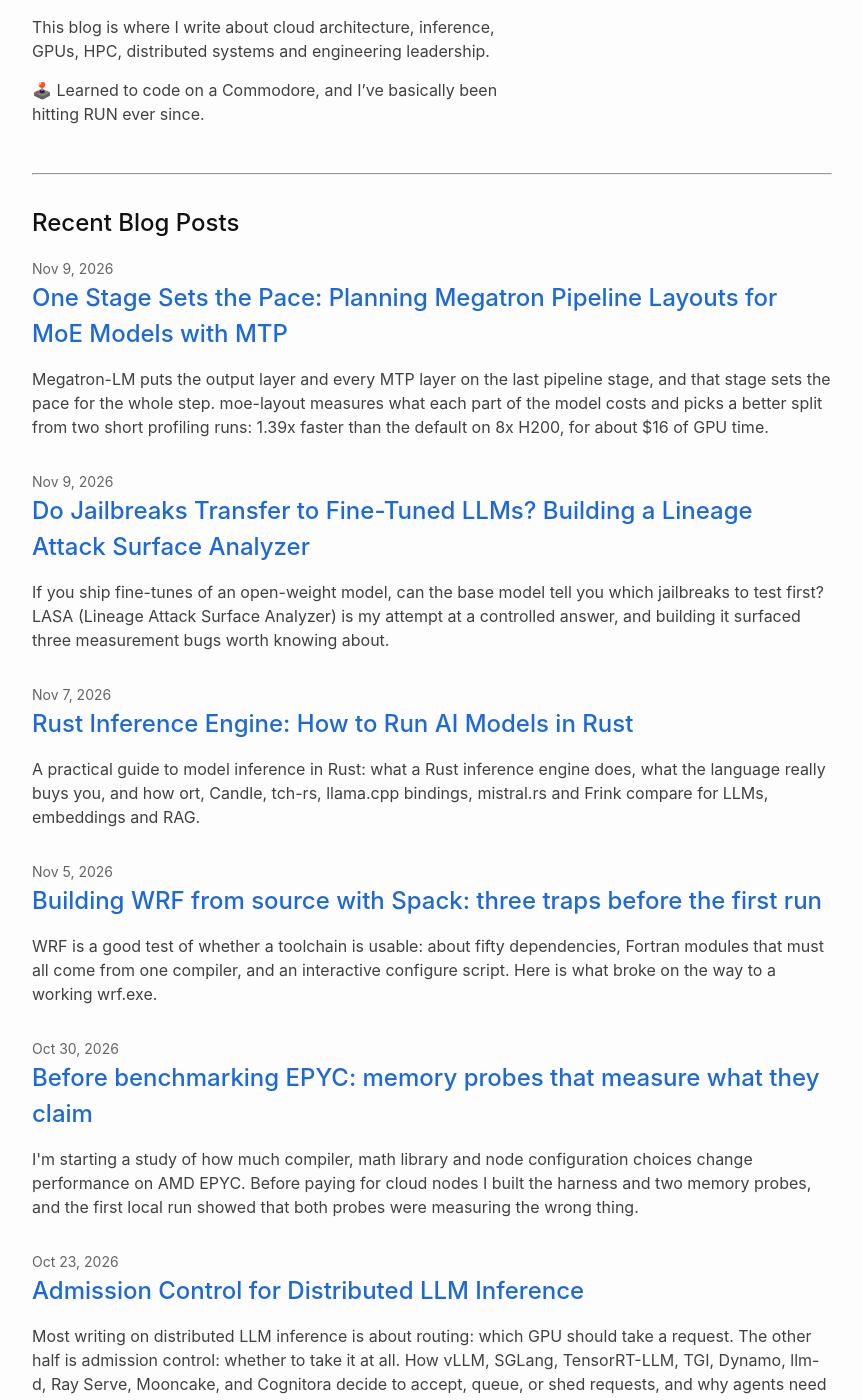
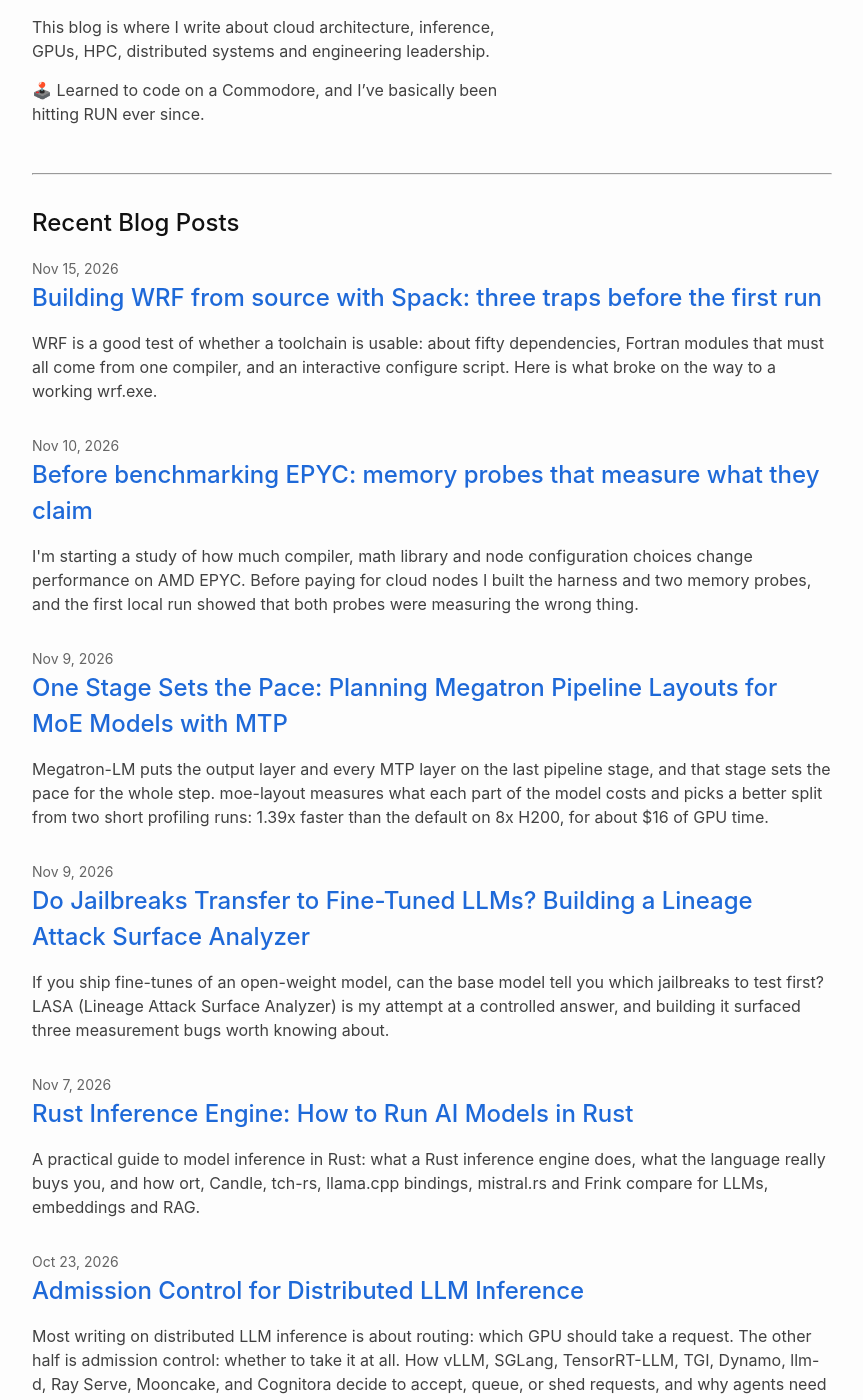
Before and after one commit to antonellof/antonellof.github.io, a Jekyll site: the page built from index.md, in a window 1280 px wide and 1400 px high, scrolled down 338 px. Shown: the whole window, without its empty margins (208-1071 px from the left). Built offline with Jekyll 4.4.1, drawn with Linux system fonts in a browser that asks for light colours; nearby versions of some CDN libraries.

Commit message:
Move the EPYC and WRF posts to mid November

```diff
--- a/_posts/2026-10-30-epyc-toolchain-study-memory-probes.md
+++ b/_posts/2026-11-10-epyc-toolchain-study-memory-probes.md
@@ -1,7 +1,7 @@
 ---
 layout: post
 title: "Before benchmarking EPYC: memory probes that measure what they claim"
-date: 2026-10-30
+date: 2026-11-10
 categories: [Projects]
 tags: [HPC, AMD EPYC, Benchmarking, STREAM, HPL, Memory Latency, Compilers, Spack]
 image: /assets/images/posts/epyc-probes-latency-m5.png
--- a/_posts/2026-11-05-building-wrf-from-source-spack-aocc.md
+++ b/_posts/2026-11-15-building-wrf-from-source-spack-aocc.md
@@ -1,7 +1,7 @@
 ---
 layout: post
 title: "Building WRF from source with Spack: three traps before the first run"
-date: 2026-11-05
+date: 2026-11-15
 categories: [Projects]
 tags: [HPC, WRF, Spack, AOCC, AMD EPYC, Fortran, NetCDF, Compilers]
 image: /assets/images/posts/wrf-epyc-dependency-stack.png
```
